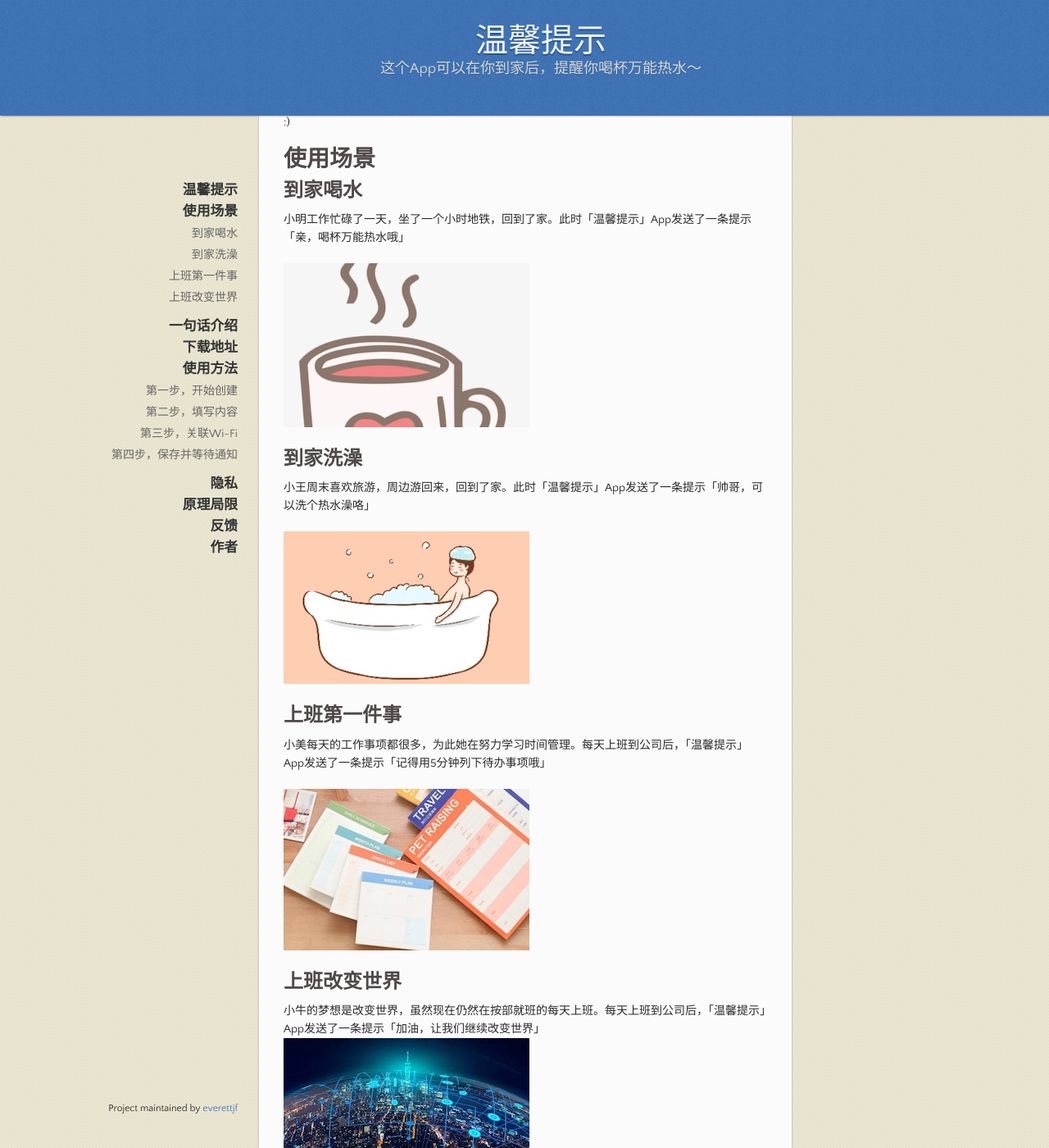
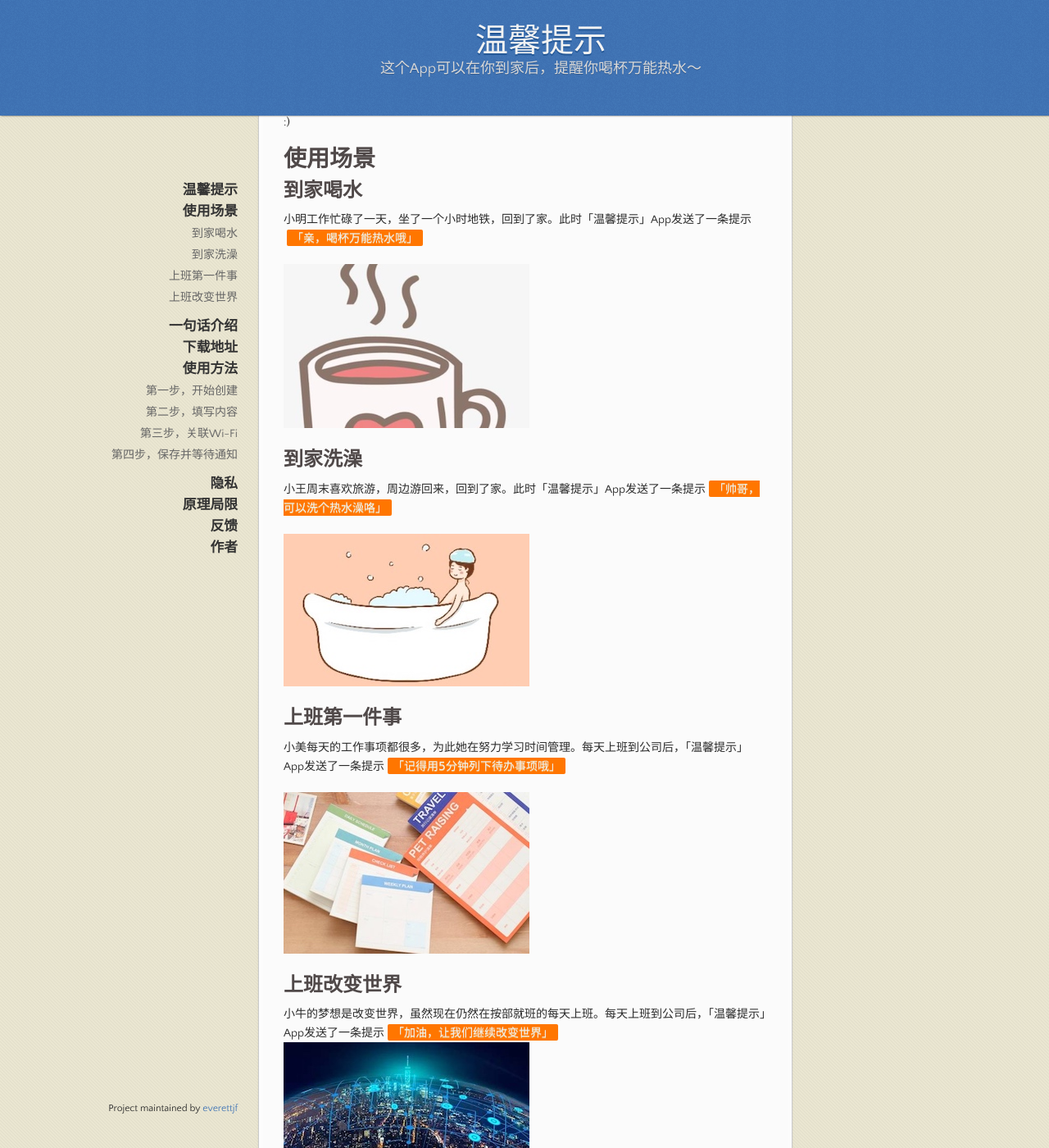
Before and after one commit to warmhello/warmhello.github.io, a Jekyll site: the page built from index.md, in a window 1280 px wide and 1400 px high, scrolled down 420 px. Shown: the whole window at 82% size. Built offline with Jekyll 4.4.1, drawn with Linux system fonts in a browser that asks for light colours; our own code applies the rules of GitHub Pages for plain Markdown files; some of the changed text lies outside the part shown.

```diff
--- a/index.md
+++ b/index.md
@@ -25,28 +25,28 @@ Emmmmm，那这个App的名称可以叫「喝杯万能热水」了，
 
 ## 到家喝水
 
-小明工作忙碌了一天，坐了一个小时地铁，回到了家。此时「温馨提示」App发送了一条提示「亲，喝杯万能热水哦」
+小明工作忙碌了一天，坐了一个小时地铁，回到了家。此时「温馨提示」App发送了一条提示`「亲，喝杯万能热水哦」`
 
 ![](/media/15618337959129.png)
 
 
 ## 到家洗澡
 
-小王周末喜欢旅游，周边游回来，回到了家。此时「温馨提示」App发送了一条提示「帅哥，可以洗个热水澡咯」
+小王周末喜欢旅游，周边游回来，回到了家。此时「温馨提示」App发送了一条提示`「帅哥，可以洗个热水澡咯」`
 
 ![](/media/15618338165692.jpg)
 
 
 ## 上班第一件事
 
-小美每天的工作事项都很多，为此她在努力学习时间管理。每天上班到公司后，「温馨提示」App发送了一条提示「记得用5分钟列下待办事项哦」
+小美每天的工作事项都很多，为此她在努力学习时间管理。每天上班到公司后，「温馨提示」App发送了一条提示`「记得用5分钟列下待办事项哦」`
 
 ![](/media/15618339034860.jpg)
 
 
 ## 上班改变世界
 
-小牛的梦想是改变世界，虽然现在仍然在按部就班的每天上班。每天上班到公司后，「温馨提示」App发送了一条提示「加油，让我们继续改变世界」
+小牛的梦想是改变世界，虽然现在仍然在按部就班的每天上班。每天上班到公司后，「温馨提示」App发送了一条提示`「加油，让我们继续改变世界」`
 ![](/media/15618340073336.jpg)
 
 
```
Also changed, not shown: other parts of index.md (+7 -1 lines).
